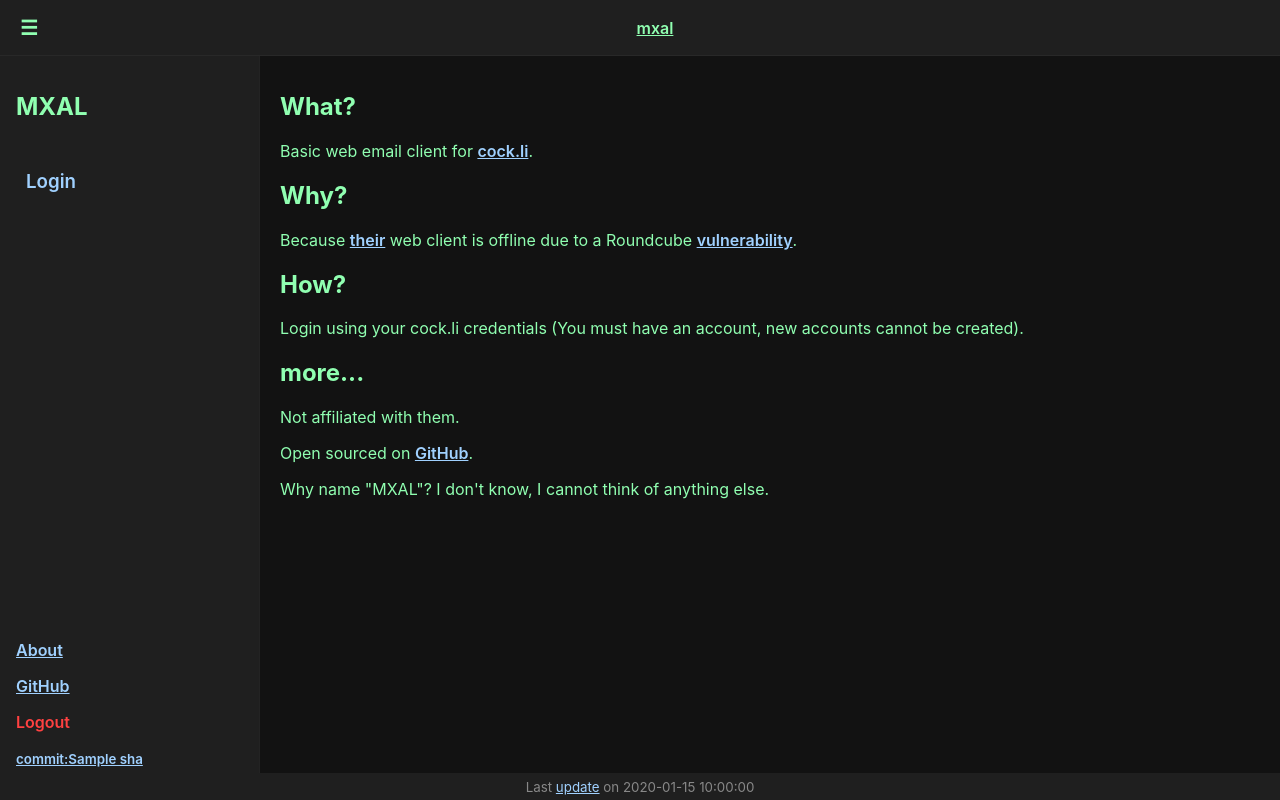
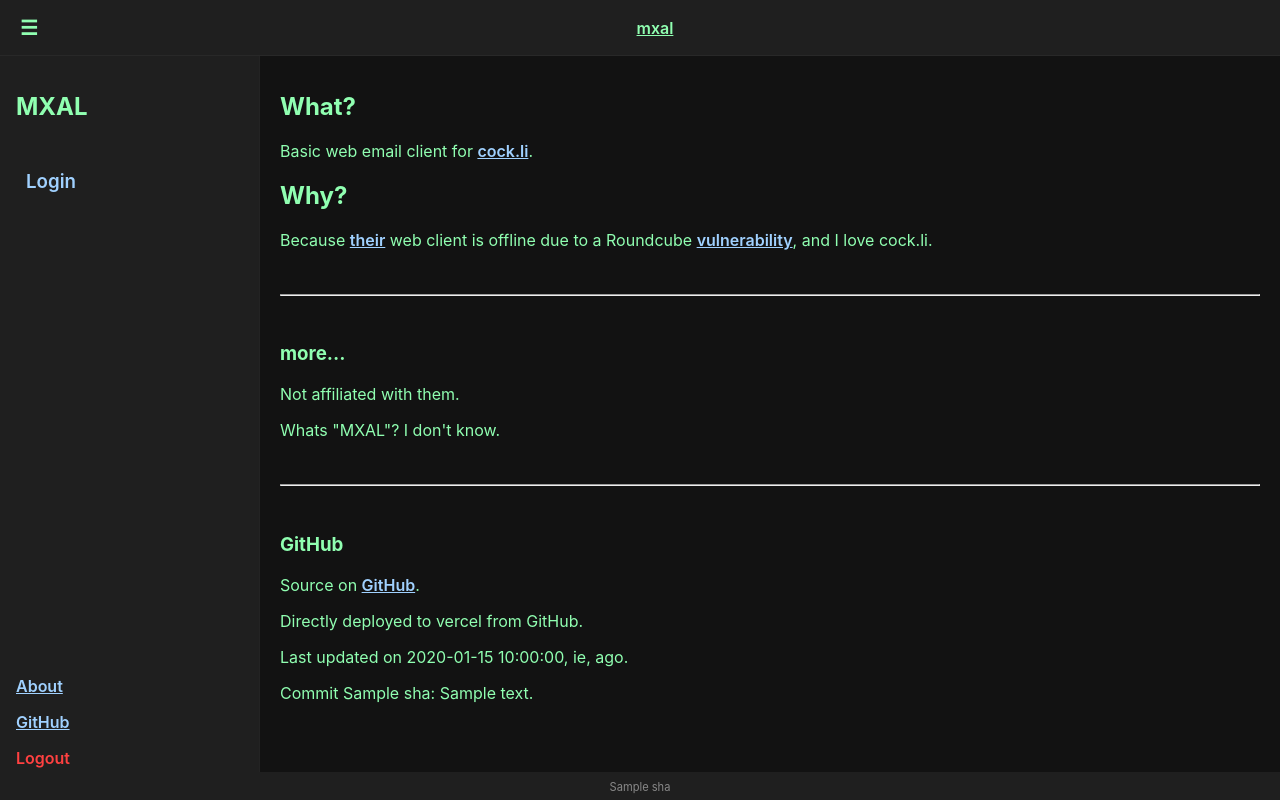
Before and after one commit to sortalost/mxal, a Python web app: template src/templates/index.html in a window 1280 px wide. Run offline with Jinja, Linux system fonts and the light colour scheme; the template is opened without the code that fills it: most values are stand-ins (such as "Sample title", 1, 10 or a date in 2020).

Commit message:
clean html

```diff
--- a/src/modules/utils.py
+++ b/src/modules/utils.py
@@ -61,8 +61,9 @@ def fetch_commit():
             "sha": latest["sha"][:7],
             "author": latest["commit"]["author"]["name"],
             "date": dt_obj.strftime("%b %d, %Y @ %I:%M %p"),
-            "url": latest["html_url"]
+            "url": latest["html_url"],
+            "timestamp": dt_obj.timestamp()
         }
     except Exception as e:
         flash(f"failed to fetch commit: {e}")
-        return {"message":"failed to fetch.","sha":"none","author":"none","date":"none","url":"none"}
+        return {"message":"failed to fetch.","sha":"none","author":"none","date":"none","url":"none","timestamp":"0"}
--- a/src/static/js/script.js
+++ b/src/static/js/script.js
@@ -8,9 +8,7 @@ document.addEventListener("DOMContentLoaded", () => {
   const sidebar = document.getElementById("sidebar");
   const msgLength = document.getElementById('msg-length');
   const refreshBtn = document.getElementById('refreshBtn');
-
-
-  // Detect current folder dynamically (e.g. "inbox", "sent")
+  const ago = document.getElementById("ago");
   const page = window.location.pathname.replace(/\/$/, '').split('/').pop();
 
   // --- LOAD MORE EMAILS ---
@@ -176,6 +174,29 @@ document.addEventListener("DOMContentLoaded", () => {
     }
   }
 
+  function timeAgo(unixTimestamp) {
+    const seconds = Math.floor(Date.now() / 1000) - unixTimestamp;
+    const intervals = [
+        { label: 'year', seconds: 31536000 },
+        { label: 'month', seconds: 2592000 },
+        { label: 'day', seconds: 86400 },
+        { label: 'hour', seconds: 3600 },
+        { label: 'minute', seconds: 60 },
+        { label: 'second', seconds: 1 }
+      ];
+    for (const interval of intervals) {
+      const count = Math.floor(seconds / interval.seconds);
+      if (count >= 1) {
+        return `${count} ${interval.label}${count !== 1 ? 's' : ''} ago`;
+      }
+    }
+    return 'just now';
+  }
+  if (ago) {
+    const timestamp = parseInt(ago.dataset.timestamp);
+    ago.innerText = timeAgo(timestamp);
+  }
+
   // initial immediate check (so user doesn't wait 30s)
   fetchNewEmails().catch(() => { /* ignore */ });
 
--- a/src/templates/base.html
+++ b/src/templates/base.html
@@ -42,7 +42,6 @@
         <p><a href='/'>About</a></p>
         <p><a href='//github.com/sortalost/mxal'>GitHub</a></p>
         <p><a href="{{ url_for('logout') }}" class="signout">Logout</a></p>
-        <p><a href='{{commit.url}}' target="_blank"><small>commit:{{commit.sha}}</small></a></p>
       </div>
     </nav>
 
@@ -63,7 +62,9 @@
 
   </div>
   <div class="footer">
-    <p>Last <a href="{{commit.url}}" style="font-weight: normal;" target="_blank">update</a> on {{commit.date}}</p>
+    <p>
+      <small>{{commit.sha}}</small>
+    </p>
   </div>
   <script src="{{ url_for('static', filename='js/script.js') }}"></script>
   <script>
--- a/src/templates/index.html
+++ b/src/templates/index.html
@@ -10,13 +10,21 @@
     <h2>What?</h2>
     <p>Basic web email client for <a href="//cock.li" target="_blank">cock.li</a>.</p>
     <h2>Why?</h2>
-    <p>Because <a href="//mail.cock.li" target="_blank">their</a> web client is offline due to a Roundcube <a href="https://cock.li/log.txt">vulnerability</a>.</p>
-    <h2>How?</h2>
-    <p>Login using your cock.li credentials (You must have an account, new accounts cannot be created).</p>
-    <h2>more...</h2>
+    <p>Because <a href="//mail.cock.li" target="_blank">their</a> web client is offline due to a Roundcube <a href="https://cock.li/log.txt">vulnerability</a>, and I love cock.li.</p>
+    <br>
+    <hr>
+    <br>
+    <h3>more...</h3>
     <p>Not affiliated with them.</p>
-    <p>Open sourced on <a href="//github.com/sortalost/mxal">GitHub</a>.</p>
-    <p>Why name "MXAL"? I don't know, I cannot think of anything else.</p>
+    <p>Whats "MXAL"? I don't know.</p>
+    <br>
+    <hr>
+    <br>
+    <h3>GitHub</h3>
+    <p>Source on <a href="//github.com/sortalost/mxal">GitHub</a>.</p>
+    <p>Directly deployed to vercel from GitHub.</p>
+    <p>Last updated on {{commit.date}}, ie, <span id="ago" data-timestamp="{{ commit.timestamp }}"></span> ago.</p>
+    <p>Commit {{commit.sha}}: {{commit.message}}</p>
 </div>
 
 {% endblock %}
```
